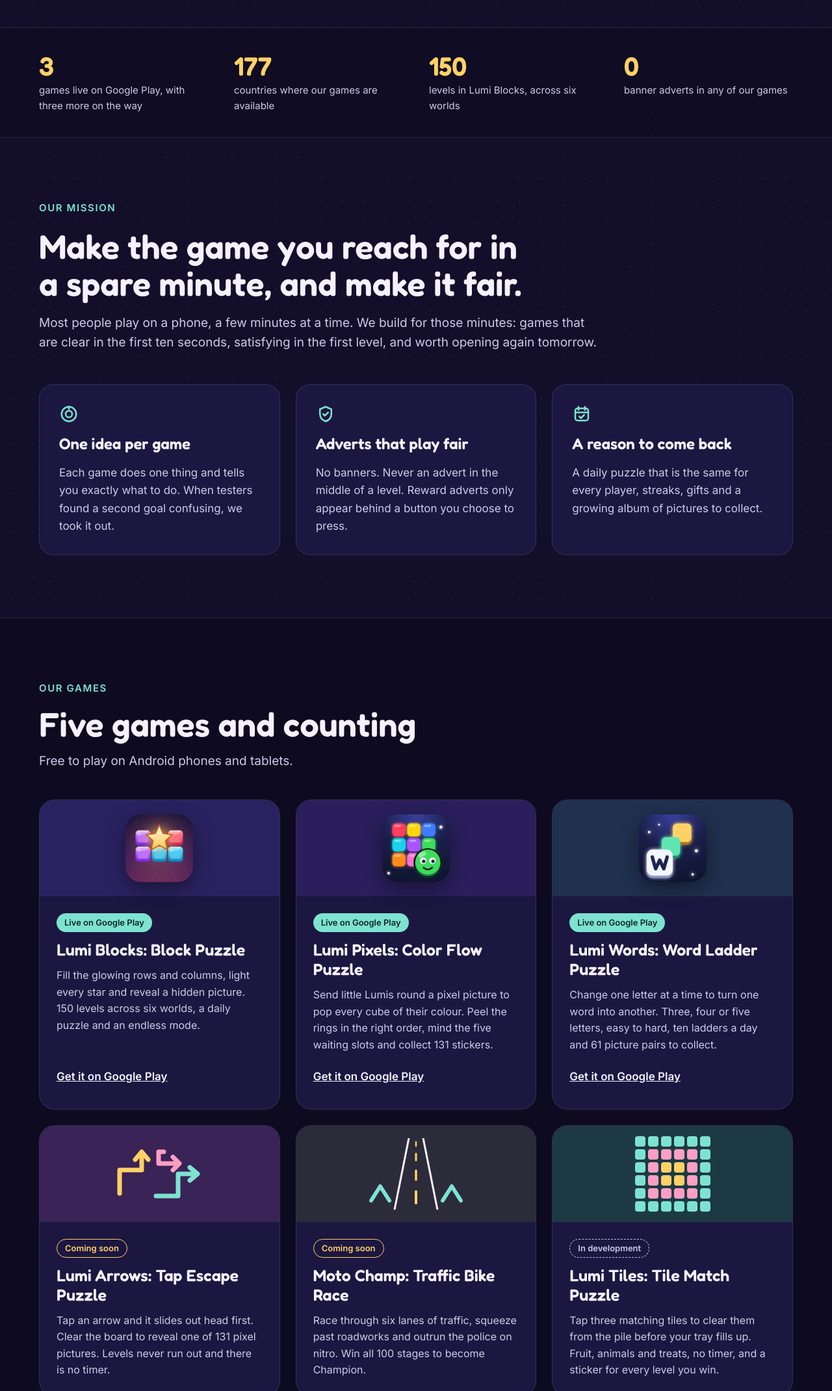
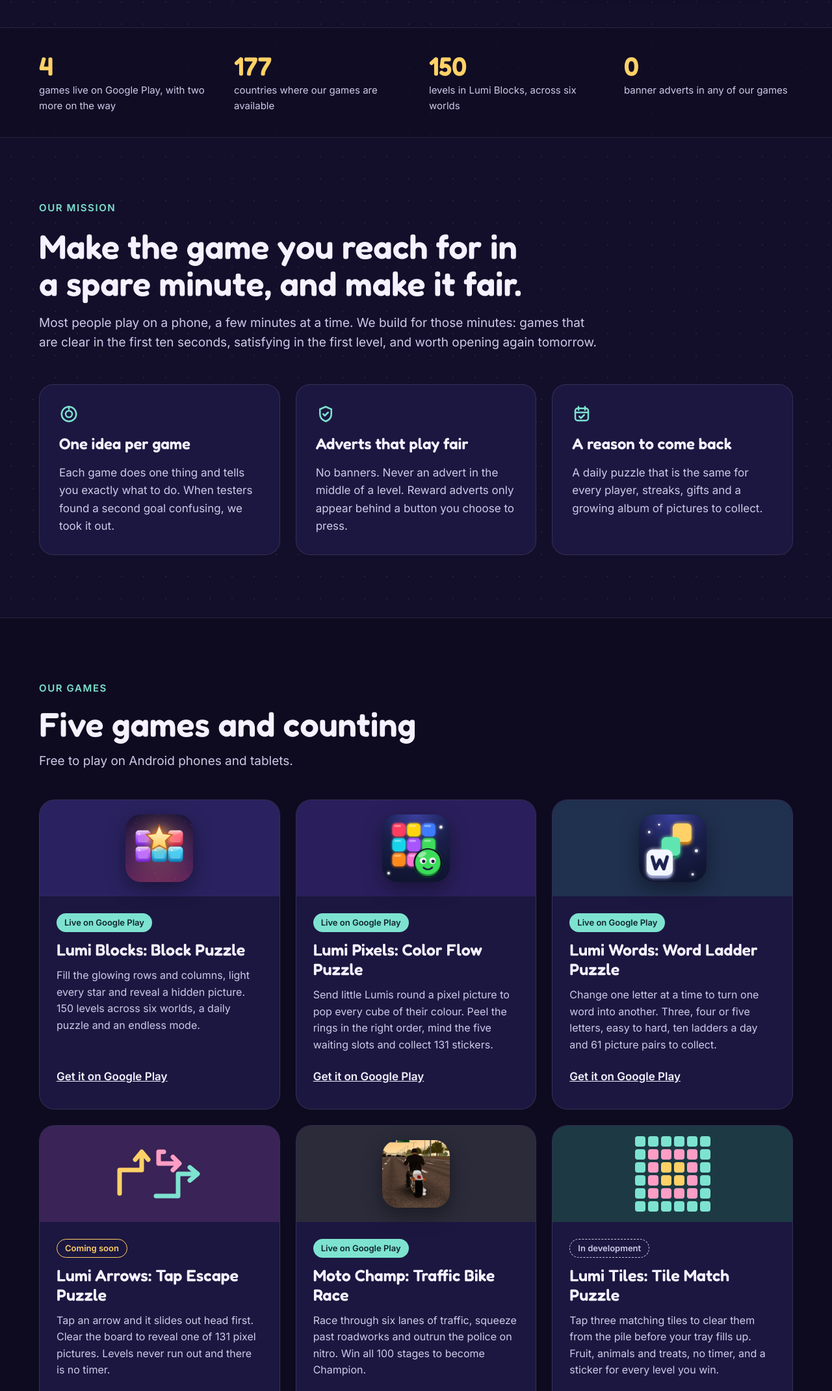
Before and after one commit to nexplaystudios/website, a plain HTML site: page index.html in a window 1280 px wide. Shown: the part 660-2800 px from the top of the page at 65% size. Drawn offline with Linux system fonts and the light colour scheme.

Commit message:
Home page: Moto Champ is live on Google Play
Co-Authored-By: Claude Fable 5.2 <noreply@anthropic.com>
Claude-Session: https://claude.ai/code/session_01Y5nZfn4wMXnPMKBxc2bBCx

```diff
--- a/index.html
+++ b/index.html
@@ -4,7 +4,7 @@
 <meta charset="utf-8">
 <meta name="viewport" content="width=device-width, initial-scale=1">
 <title>NexPlay Studios | Bright little games for Android</title>
-<meta name="description" content="NexPlay Studios is an independent London games studio making simple, satisfying puzzle and arcade games for Android, including Lumi Blocks, Lumi Words and Lumi Pixels.">
+<meta name="description" content="NexPlay Studios is an independent London games studio making simple, satisfying puzzle and arcade games for Android, including Lumi Blocks, Lumi Words, Lumi Pixels and Moto Champ.">
 <meta property="og:title" content="NexPlay Studios">
 <meta property="og:description" content="Bright little games you open every day. Puzzle and arcade games for Android from an independent London studio.">
 <meta property="og:type" content="website">
@@ -130,8 +130,8 @@ html{scroll-behavior:smooth}
 <section aria-label="Studio in numbers" style="border-top: 1px solid rgba(255,255,255,0.10); border-bottom: 1px solid rgba(255,255,255,0.10); background: rgba(14,11,32,0.6)">
 <div style="max-width: 1160px; margin: 0 auto; padding: 36px 24px; display: grid; grid-template-columns: repeat(auto-fit, minmax(min(220px, 100%), 1fr)); gap: 28px 40px">
 <div style="display: flex; flex-direction: column; gap: 4px">
-<span style="font-family: Fredoka, 'Trebuchet MS', sans-serif; font-weight: 600; font-size: 40px; line-height: 1.1; color: #FFD166">3</span>
-<span style="font-size: 15px; color: #CFC9E8">games live on Google Play, with three more on the way</span>
+<span style="font-family: Fredoka, 'Trebuchet MS', sans-serif; font-weight: 600; font-size: 40px; line-height: 1.1; color: #FFD166">4</span>
+<span style="font-size: 15px; color: #CFC9E8">games live on Google Play, with two more on the way</span>
 </div>
 <div style="display: flex; flex-direction: column; gap: 4px">
 <span style="font-family: Fredoka, 'Trebuchet MS', sans-serif; font-weight: 600; font-size: 40px; line-height: 1.1; color: #FFD166">177</span>
@@ -234,17 +234,14 @@ html{scroll-behavior:smooth}
 </article>
 
 <article style="display: flex; flex-direction: column; border-radius: 24px; overflow: hidden; background: #1C1740; border: 1px solid rgba(255,255,255,0.10)">
-<div aria-hidden="true" style="height: 148px; background: #2B2B3A; display: flex; align-items: center; justify-content: center">
-<svg width="170" height="110" viewBox="0 0 170 110" fill="none" stroke-linecap="round" stroke-linejoin="round">
-<path d="M52 110L74 0" stroke="#F5F1FF" stroke-width="3"></path><path d="M118 110L96 0" stroke="#F5F1FF" stroke-width="3"></path>
-<path d="M85 100V82" stroke="#FFD166" stroke-width="4"></path><path d="M85 64V50" stroke="#FFD166" stroke-width="3.5"></path><path d="M85 34V24" stroke="#FFD166" stroke-width="3"></path><path d="M85 12V6" stroke="#FFD166" stroke-width="2.5"></path>
-<path d="M16 96l14-22 14 22" stroke="#7DE3D0" stroke-width="6"></path><path d="M126 96l14-22 14 22" stroke="#7DE3D0" stroke-width="6"></path>
-</svg>
+<div aria-hidden="true" style="height: 148px; background: #2B2B3A; display: flex; flex-direction: column; align-items: center; justify-content: center; gap: 8px; font-family: Fredoka, 'Trebuchet MS', sans-serif; font-weight: 600; font-size: 20px; color: #1A1433">
+<img src="moto-champ/icon.png" alt="" width="104" height="104" style="border-radius: 24px; box-shadow: 0 10px 30px rgba(0,0,0,0.4)">
 </div>
 <div style="display: flex; flex-direction: column; gap: 12px; padding: 26px; flex-grow: 1">
-<span style="align-self: flex-start; padding: 3px 12px; border-radius: 999px; border: 1.5px solid #FFD166; color: #FFD166; font-size: 13px; font-weight: 600">Coming soon</span>
+<span style="align-self: flex-start; padding: 4px 12px; border-radius: 999px; background: #7DE3D0; color: #10242A; font-size: 13px; font-weight: 600">Live on Google Play</span>
 <h3 style="margin: 0; font-family: Fredoka, 'Trebuchet MS', sans-serif; font-weight: 600; font-size: 25px; line-height: 1.2">Moto Champ: Traffic Bike Race</h3>
 <p style="margin: 0; color: #CFC9E8; font-size: 16px; flex-grow: 1">Race through six lanes of traffic, squeeze past roadworks and outrun the police on nitro. Win all 100 stages to become Champion.</p>
+<a href="https://play.google.com/store/apps/details?id=com.nexplaystudios.motochamp" style="font-weight: 600; padding: 10px 0">Get it on Google Play</a>
 </div>
 </article>
 
@@ -433,6 +430,7 @@ html{scroll-behavior:smooth}
 <a href="https://play.google.com/store/apps/details?id=com.nexplaystudios.lumiblocks" style="padding: 6px 0">Lumi Blocks</a>
 <a href="https://play.google.com/store/apps/details?id=com.nexplaystudios.lumiwords" style="padding: 6px 0">Lumi Words</a>
 <a href="https://play.google.com/store/apps/details?id=com.nexplaystudios.lumipixels" style="padding: 6px 0">Lumi Pixels</a>
+<a href="https://play.google.com/store/apps/details?id=com.nexplaystudios.motochamp" style="padding: 6px 0">Moto Champ</a>
 <a href="#games" style="padding: 6px 0">All games</a>
 </div>
 <div style="display: flex; flex-direction: column; gap: 4px; font-size: 15px">
```
